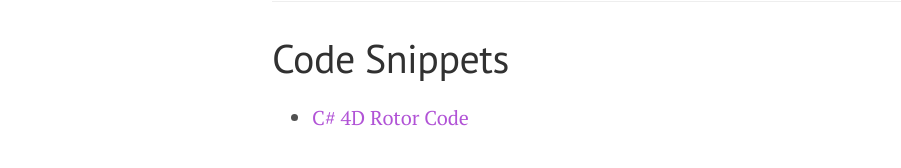
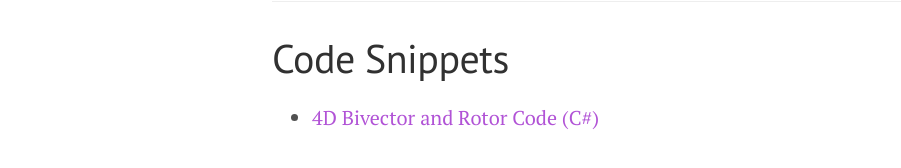
Before and after one commit to JoeSubbi/joesubbi.github.io, a Jekyll site: the page built from index.md, in a window 1280 px wide. Shown: the part 403-571 px from the top of the page, without its empty margins (8-909 px from the left). Built offline with Jekyll 4.4.1, drawn with Linux system fonts in a browser that asks for light colours.

Commit message:
Improve title of rotor code

```diff
--- a/index.md
+++ b/index.md
@@ -41,7 +41,7 @@ description: Exploring Code and Alternate Dimensions
 <p>
     <ul>
         <li>
-        <a href="{{ '/rotor-code/' | absolute_url }}">C# 4D Rotor Code</a>
+        <a href="{{ '/rotor-code/' | absolute_url }}">4D Bivector and Rotor Code (C#)</a>
 
         </li>
     </ul>
```
Also changed, not shown: rotor-code.md (+1 -1 lines).
